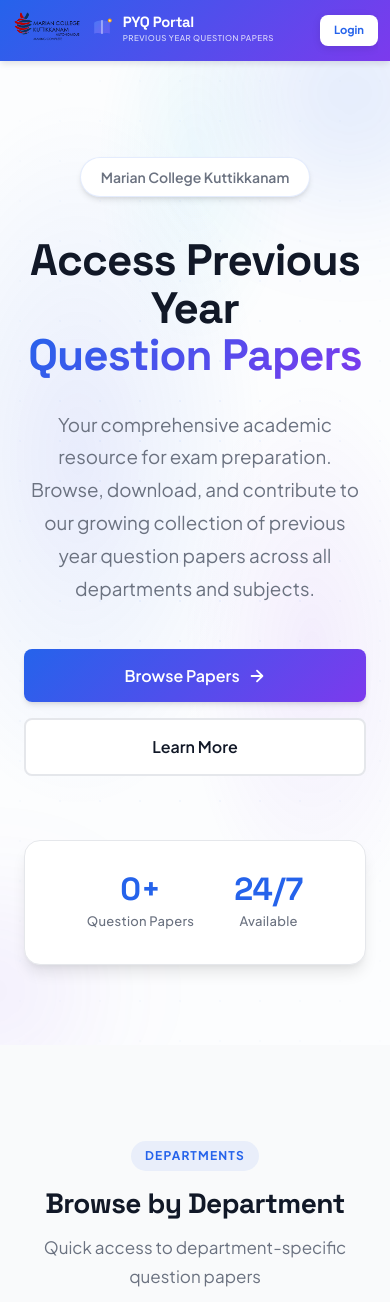
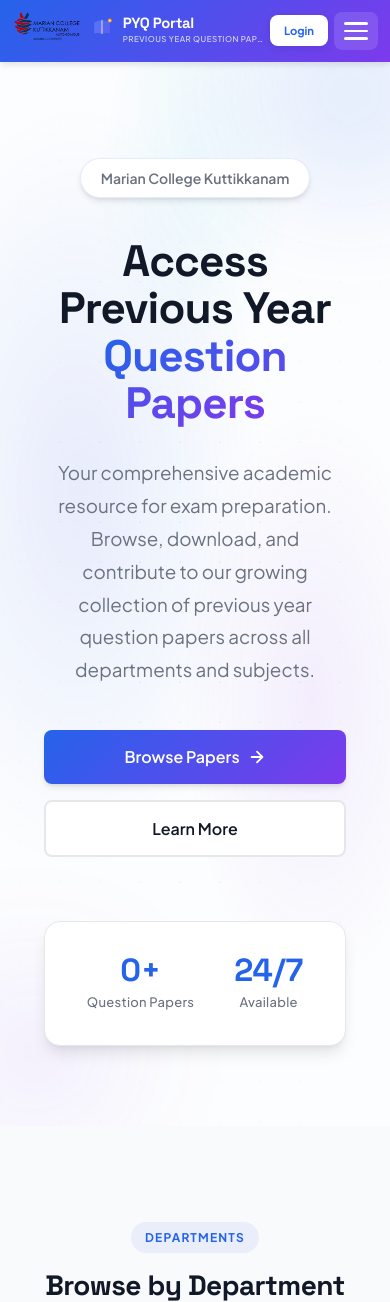
Before and after one commit to muhd-sinan-m/pyq-openshift, a Flask app: page / in a window 390 px wide. Shown: the top 1302 px of the page. Run offline with Flask 3, Linux system fonts and the light colour scheme; data that the repository does not hold is empty; parts of the project's set-up code (start-up, migrations or seed data) failed here and were passed over.

Commit message:
Update style-combined.css

```diff
--- a/static/style-combined.css
+++ b/static/style-combined.css
@@ -2239,6 +2239,54 @@
 .mobile-menu-toggle.active span:nth-child(2) {
     opacity: 0;
 }
+
+.mobile-menu-toggle.active span:nth-child(3) {
+    transform: rotate(-45deg) translate(7px, -7px);
+}
+/* Desktop only — hide on mobile */
+.desktop-only {
+    display: inline-flex;
+}
+
+@media (max-width: 920px) {
+    .desktop-only {
+        display: none !important;
+    }
+    .unified-header {
+        overflow: visible;
+    }
+}
+/* =====================================================================
+   FINAL FIXES — paste at very bottom, these override everything above
+   ===================================================================== */
+
+html, body {
+    overflow-x: hidden;
+    max-width: 100%;
+}
+
+/* Desktop only — hides login/user-menu on mobile */
+.desktop-only {
+    display: inline-flex;
+}
+
+@media (max-width: 920px) {
+    /* Fix: remove overflow hidden — it was clipping the mobile menu */
+    .unified-header {
+        overflow: visible !important;
+    }
+
+    /* Hide login button on mobile — it's now inside the hamburger menu */
+    .desktop-only {
+        display: none !important;
+    }
+   .mobile-menu-toggle {
+        display: flex !important;
+    }
+}
+
+/* Orb fixes INSIDE media query so desktop is untouched */
+@media (max-width: 768px) {
     .hero-orb-1 {
         width: 200px;
         height: 200px;
@@ -2248,6 +2296,8 @@
     .hero-orb-2 {
         width: 150px;
         height: 150px;
+        bottom: -30px;
+        left: -40px;
     }
     .hero-orb-3,
     .floating-paper {
@@ -2256,7 +2306,7 @@
     .hero-section {
         min-height: auto;
     }
-
-.mobile-menu-toggle.active span:nth-child(3) {
-    transform: rotate(-45deg) translate(7px, -7px);
-}
+    .hero-content {
+        padding: 0 1.25rem;
+    }
+}
```
Lines whose indentation alone changed are shown as unchanged.
